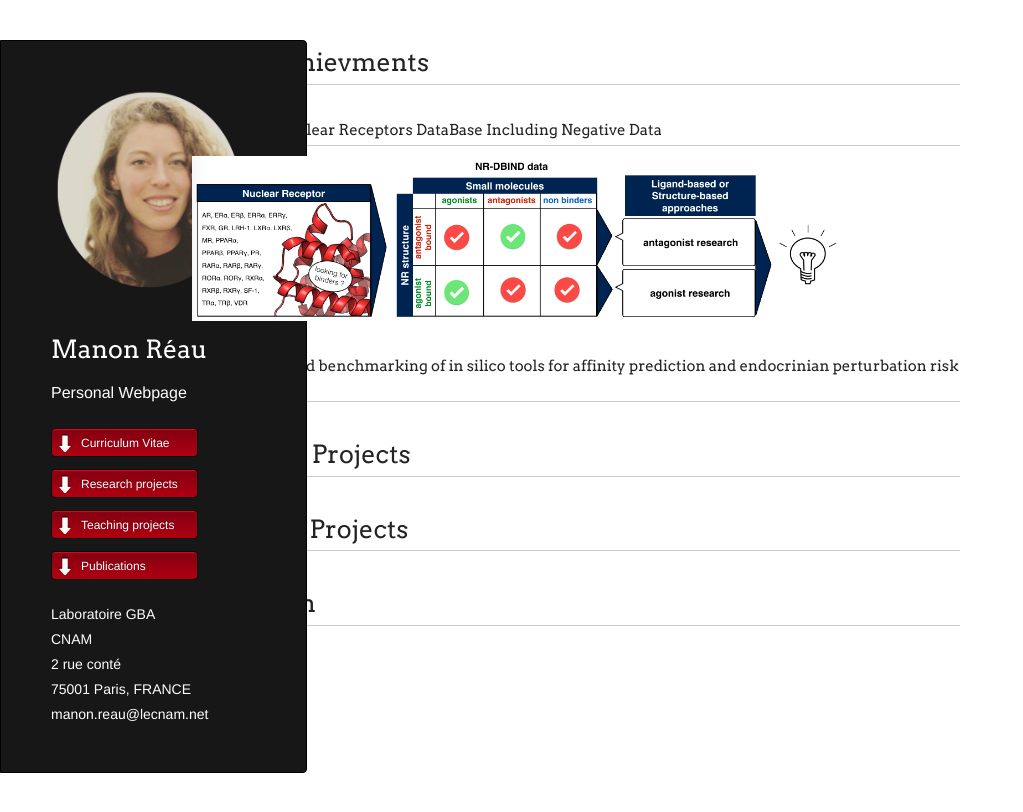
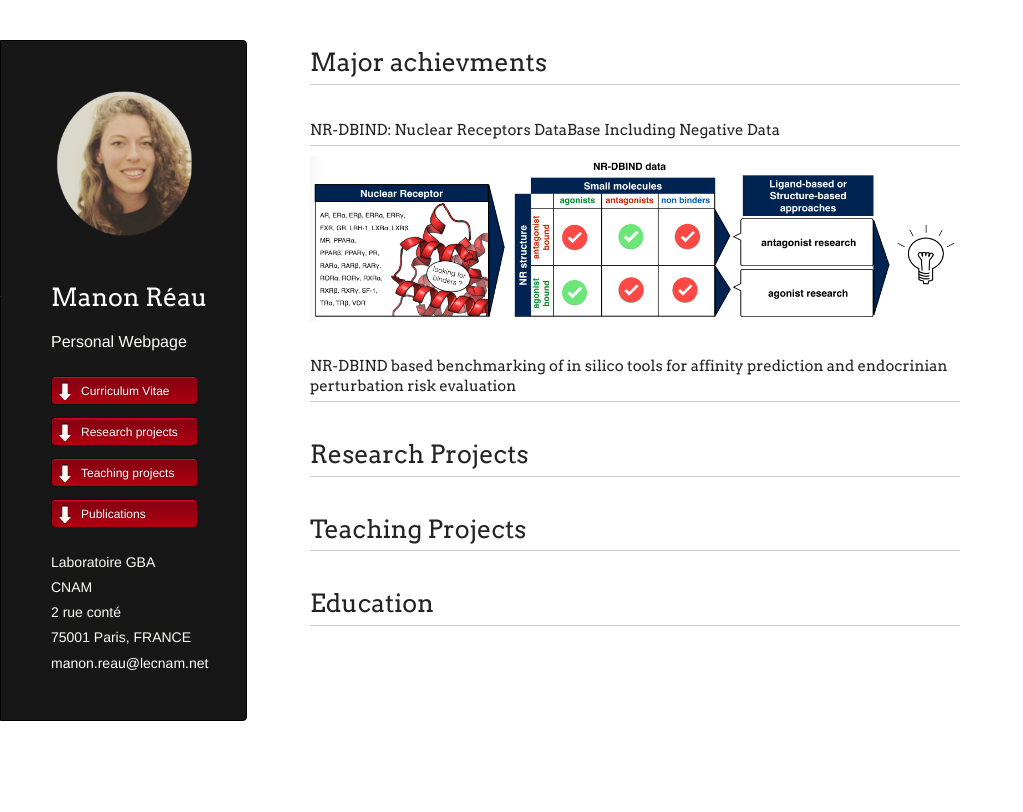
Before and after one commit to ManonR11/manonreau.github.io, a Jekyll site: the page built from index.md, in a window 1280 px wide. Shown: the top 812 px of the page, without its empty margins (0-1023 px from the left). Built offline with Jekyll 4.4.1, drawn with Linux system fonts in a browser that asks for light colours; our own code applies the rules of GitHub Pages for plain Markdown files.

Commit message:
Update jekyll-theme-dinky.scss

```diff
--- a/_sass/jekyll-theme-dinky.scss
+++ b/_sass/jekyll-theme-dinky.scss
@@ -221,7 +221,7 @@ td {
 header {
 	background-color: #171717;
 	color: #FDFDFB;
-  width:18%;
+  width:170px;
   float:left;
   position:fixed;
 	border: 1px solid #000;
@@ -324,7 +324,7 @@ a.buttons:hover {
 /* Section - for main page content */
 
 section {
-  width:80%;
+  width:650px;
   float:right;
   padding-bottom:50px;
 }
```
